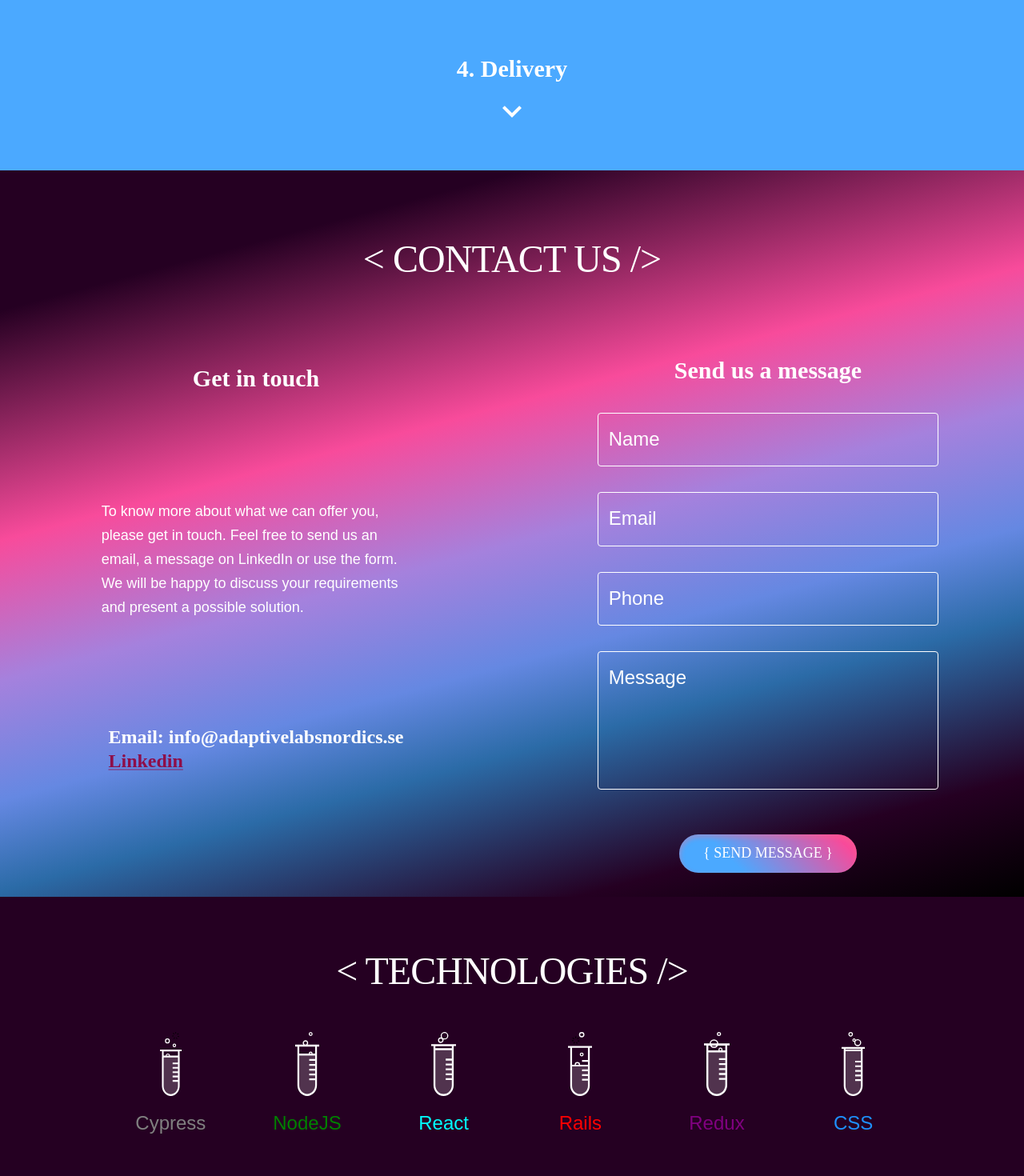
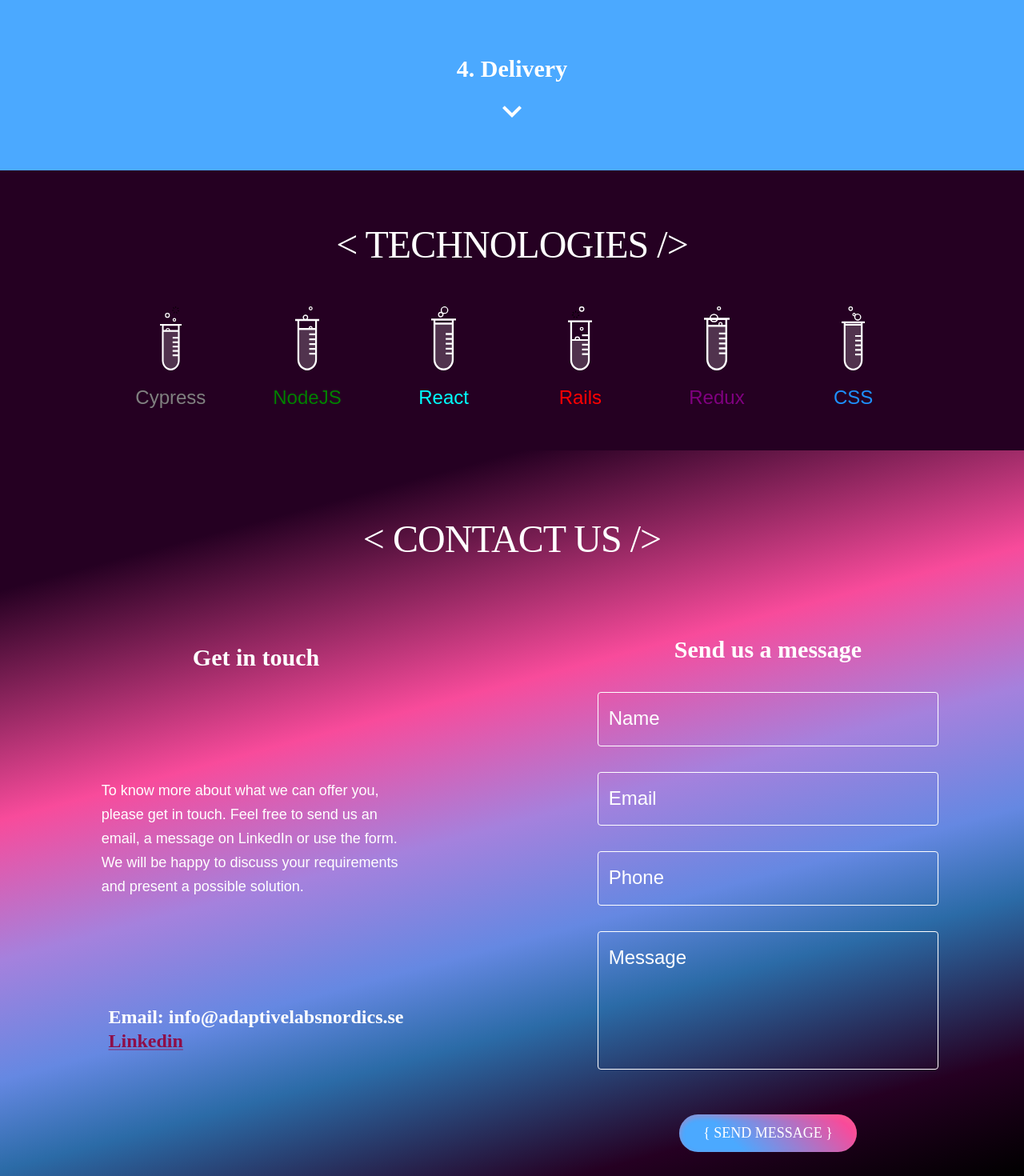
Before and after one commit to Adaptive-Technologies/adaptive_website, a React (Create React App) app: page / in a window 1280 px wide. Shown: the part 1866-3336 px from the top of the page at 80% size. Built offline with nearby package versions, Linux system fonts and the light colour scheme.

Commit message:
moves technologies above contact us

```diff
--- a/src/components/App.jsx
+++ b/src/components/App.jsx
@@ -15,8 +15,8 @@
         <Navbar />
         <Hero />
         <OurProcess />
+        <Technologies />
         <ContactUs />
-        <Technologies/>
       </Box>
     </>
   )
```
